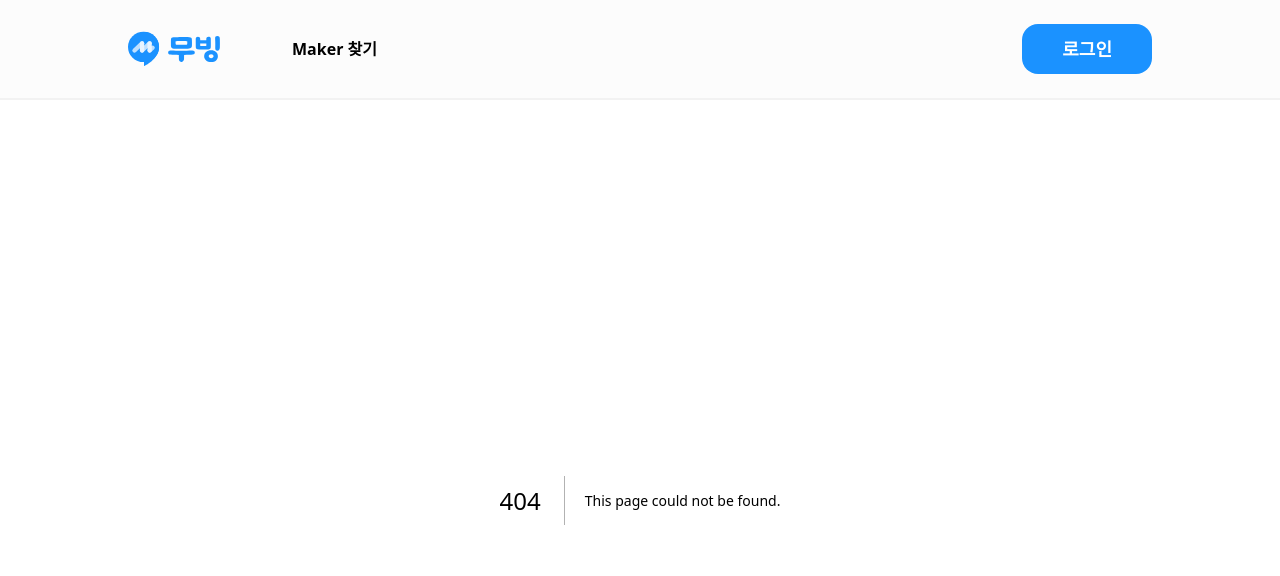
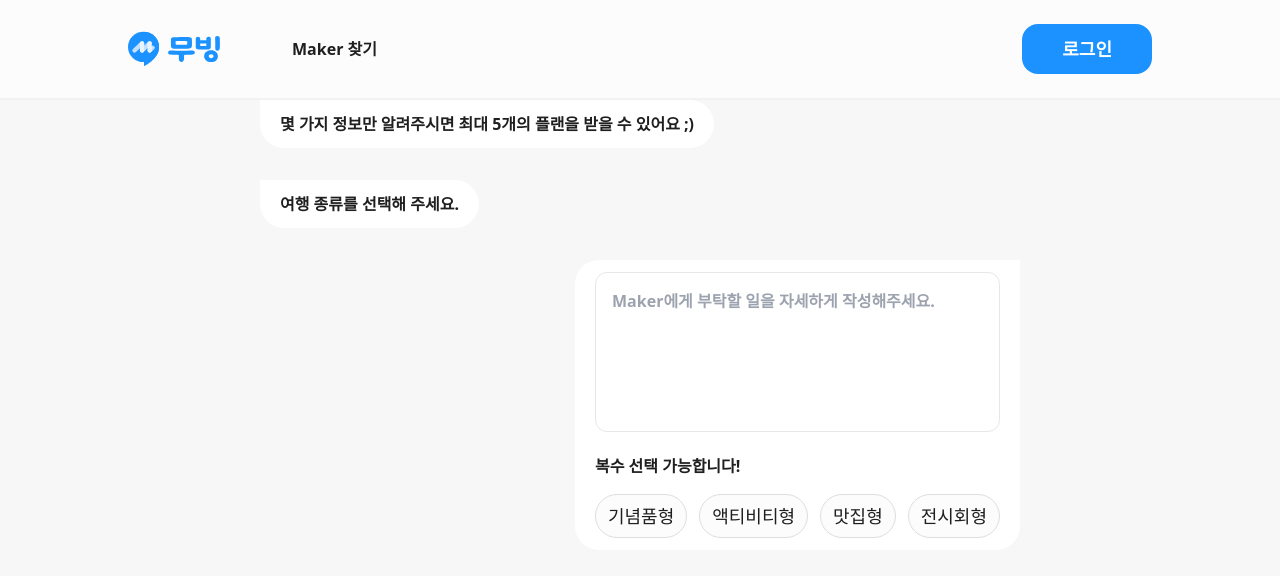
Before and after one commit to GoHawaiiForMe/frontend, a Next.js app: page /plan_request in a window 1280 px wide. Before the commit this address had no page. Shown: the top 576 px of the page. Built offline with nearby package versions, Linux system fonts and the light colour scheme.

Commit message:
feat: step2 서비스 및 textarea

```diff
--- a/src/components/Common/Bubble.tsx
+++ b/src/components/Common/Bubble.tsx
@@ -1,15 +1,26 @@
 interface BubbleProps {
-  type: "left" | "right";
+  type: "left" | "right" | "right_select";
   children?: React.ReactNode;
 }
 export default function Bubble({ type = "left", children }: BubbleProps) {
-  const bubbleStyle =
-    type === "left"
-      ? "bg-color-gray-50 rounded-r-3xl rounded-bl-3xl"
-      : "bg-color-blue-300 rounded-l-3xl rounded-br-3xl";
+  let bubbleStyle = "";
+
+  if (type === "left") {
+    bubbleStyle = "bg-color-gray-50 rounded-r-3xl rounded-bl-3xl";
+  } else if (type === "right") {
+    bubbleStyle =
+      "bg-color-blue-300 rounded-l-3xl rounded-br-3xl text-color-gray-50 flex justify-end";
+  } else if (type === "right_select") {
+    bubbleStyle = "bg-color-gray-50 rounded-l-3xl rounded-br-3xl ";
+  }
+
+  const containerStyle = type === "left" ? "flex justify-start" : "flex justify-end";
+
   return (
     <>
-      <div className={`${bubbleStyle} py-3 px-5`}>{children}</div>
+      <div className={`${containerStyle} mb-8`}>
+        <div className={`${bubbleStyle} max-w-full w-fit bold py-3 px-5`}>{children}</div>
+      </div>
     </>
   );
 }
--- a/src/components/Common/Input.tsx
+++ b/src/components/Common/Input.tsx
@@ -44,7 +44,7 @@ const Input = forwardRef<HTMLInputElement | HTMLTextAreaElement, InputProps>(
           value={value}
           onChange={onChange}
           placeholder={placeholder}
-          className={`w-full border rounded-xl p-4  ${className}`}
+          className={`w-full border rounded-xl p-4 bg-color-gray-50 resize-none h-40 mb-4 ${className}`}
           {...rest}
         />
       ) : type === "password" ? (
--- /dev/null
+++ b/src/features/PlanRequest.tsx
@@ -0,0 +1,44 @@
+import Layout from "@/components/Common/Layout";
+import Bubble from "@/components/Common/Bubble";
+import Selector from "@/components/Common/Selector";
+import Input from "@/components/Common/Input";
+import { useState } from "react";
+
+export default function PlanRequest() {
+  const [selectedServices, setSelectedServices] = useState<string[]>([]);
+
+  const handleServiceSelection = (type: string) => {
+    setSelectedServices((prev) =>
+      prev.includes(type) ? prev.filter((t) => t !== type) : [...prev, type],
+    );
+  };
+
+  return (
+    <>
+      <Layout bodyClass="bg-gray">
+        <Bubble type="left">
+          몇 가지 정보만 알려주시면 최대 5개의 플랜을 받을 수 있어요 &#59;&#41;
+        </Bubble>
+        <Bubble type="left">여행 종류를 선택해 주세요.</Bubble>
+        {/* <Bubble type="right">오른쪽</Bubble> */}
+        <Bubble type="right_select">
+          <Input type="textarea" placeholder="Maker에게 부탁할 일을 자세하게 작성해주세요." />
+          <p className="mb-4">복수 선택 가능합니다!</p>
+
+          <Selector
+            category="services"
+            selectedTypes={selectedServices}
+            toggleSelection={handleServiceSelection}
+          />
+          {selectedServices.includes("기념품형") && (
+            <div className="mt-4">
+              <button className="border w-full h-16 py-4 border-color-blue-300 text-color-blue-300 bold rounded-2xl">
+                기념품 받을 도착지 선택하기
+              </button>
+            </div>
+          )}
+        </Bubble>
+      </Layout>
+    </>
+  );
+}
--- /dev/null
+++ b/src/pages/plan_request/index.tsx
@@ -0,0 +1,5 @@
+import PlanRequest from "@/features/PlanRequest";
+
+export default function ProRequestPage() {
+  return <PlanRequest />;
+}
```
